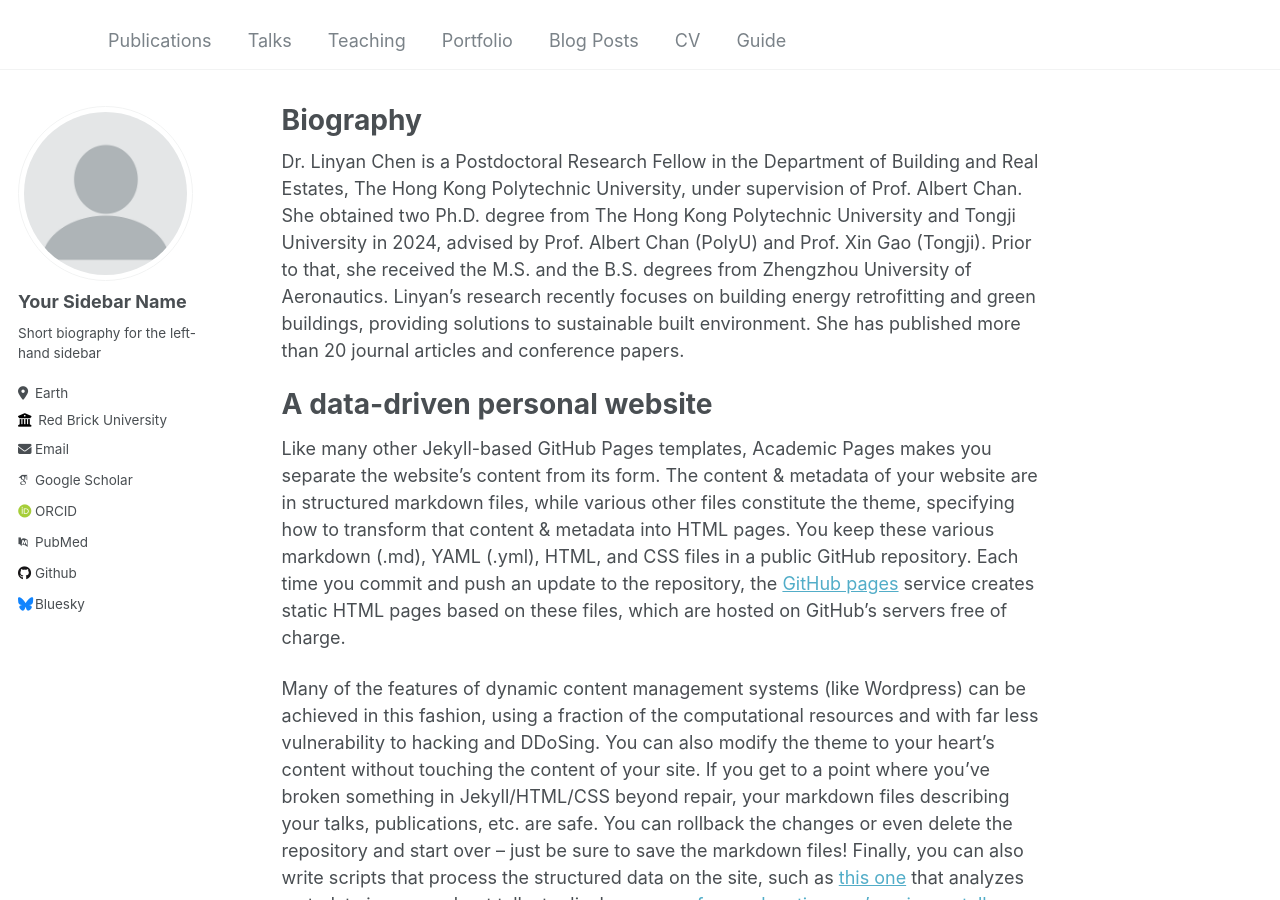
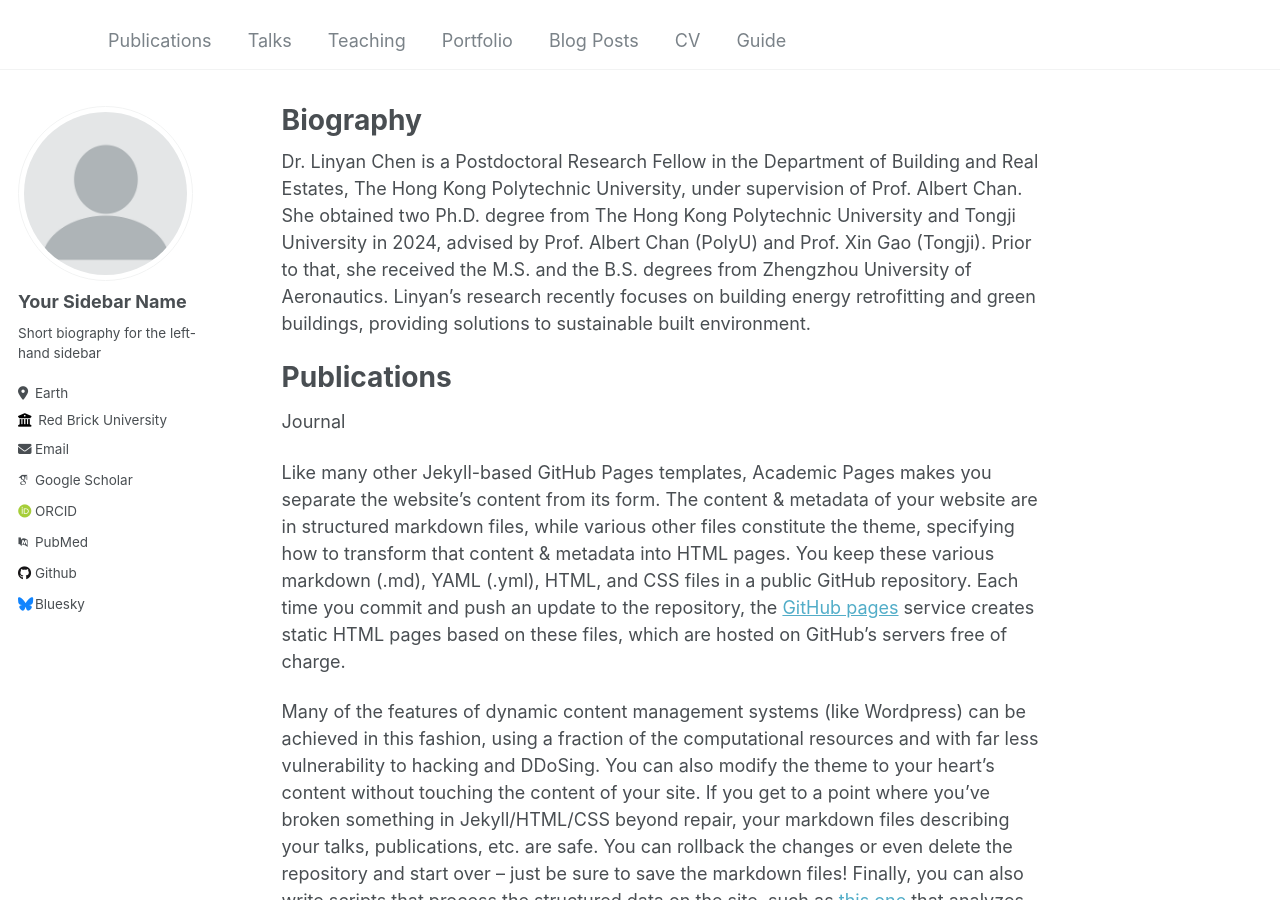
Before and after one commit to LynnChen1/LinyanChen, a Jekyll site: the page built from _pages/about.md, in a window 1280 px wide and 900 px high. Built offline with Jekyll 4.4.1, drawn with Linux system fonts in a browser that asks for light colours; some web fonts are replaced.

Commit message:
Update about.md

```diff
--- a/_pages/about.md
+++ b/_pages/about.md
@@ -7,11 +7,14 @@ redirect_from:
   - /about.html
 ---
 
-Dr. Linyan Chen is a Postdoctoral Research Fellow in the Department of Building and Real Estates, The Hong Kong Polytechnic University, under supervision of Prof. Albert Chan. She obtained two Ph.D. degree from The Hong Kong Polytechnic University and Tongji University in 2024, advised by Prof. Albert Chan (PolyU) and Prof. Xin Gao (Tongji). Prior to that, she received the M.S. and the B.S. degrees from Zhengzhou University of Aeronautics. Linyan’s research recently focuses on building energy retrofitting and green buildings, providing solutions to sustainable built environment. She has published more than 20 journal articles and conference papers.
+Dr. Linyan Chen is a Postdoctoral Research Fellow in the Department of Building and Real Estates, The Hong Kong Polytechnic University, under supervision of Prof. Albert Chan. She obtained two Ph.D. degree from The Hong Kong Polytechnic University and Tongji University in 2024, advised by Prof. Albert Chan (PolyU) and Prof. Xin Gao (Tongji). Prior to that, she received the M.S. and the B.S. degrees from Zhengzhou University of Aeronautics. Linyan’s research recently focuses on building energy retrofitting and green buildings, providing solutions to sustainable built environment.
 
 
-A data-driven personal website
+Publications
 ======
+Journal
+
+
 Like many other Jekyll-based GitHub Pages templates, Academic Pages makes you separate the website's content from its form. The content & metadata of your website are in structured markdown files, while various other files constitute the theme, specifying how to transform that content & metadata into HTML pages. You keep these various markdown (.md), YAML (.yml), HTML, and CSS files in a public GitHub repository. Each time you commit and push an update to the repository, the [GitHub pages](https://pages.github.com/) service creates static HTML pages based on these files, which are hosted on GitHub's servers free of charge.
 
 Many of the features of dynamic content management systems (like Wordpress) can be achieved in this fashion, using a fraction of the computational resources and with far less vulnerability to hacking and DDoSing. You can also modify the theme to your heart's content without touching the content of your site. If you get to a point where you've broken something in Jekyll/HTML/CSS beyond repair, your markdown files describing your talks, publications, etc. are safe. You can rollback the changes or even delete the repository and start over -- just be sure to save the markdown files! Finally, you can also write scripts that process the structured data on the site, such as [this one](https://github.com/academicpages/academicpages.github.io/blob/master/talkmap.ipynb) that analyzes metadata in pages about talks to display [a map of every location you've given a talk](https://academicpages.github.io/talkmap.html).
```
